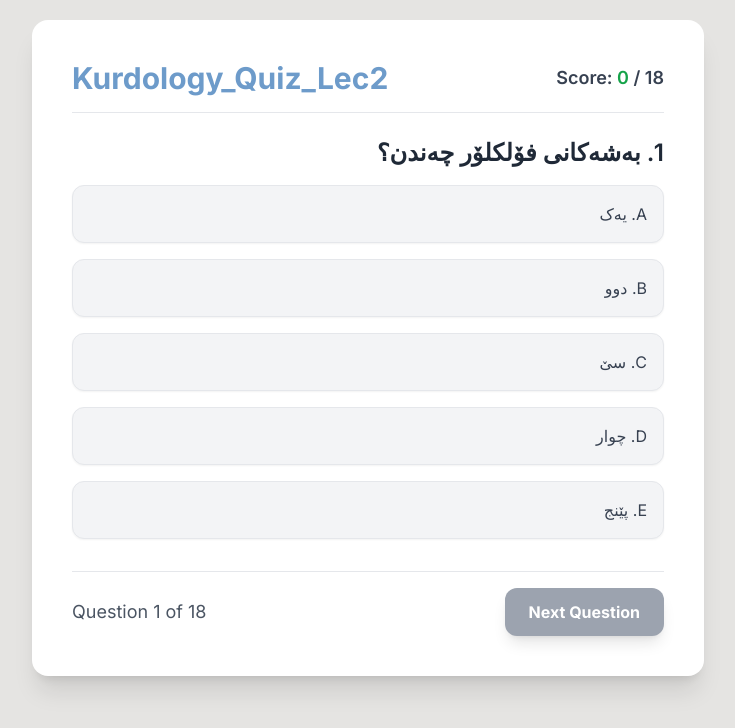
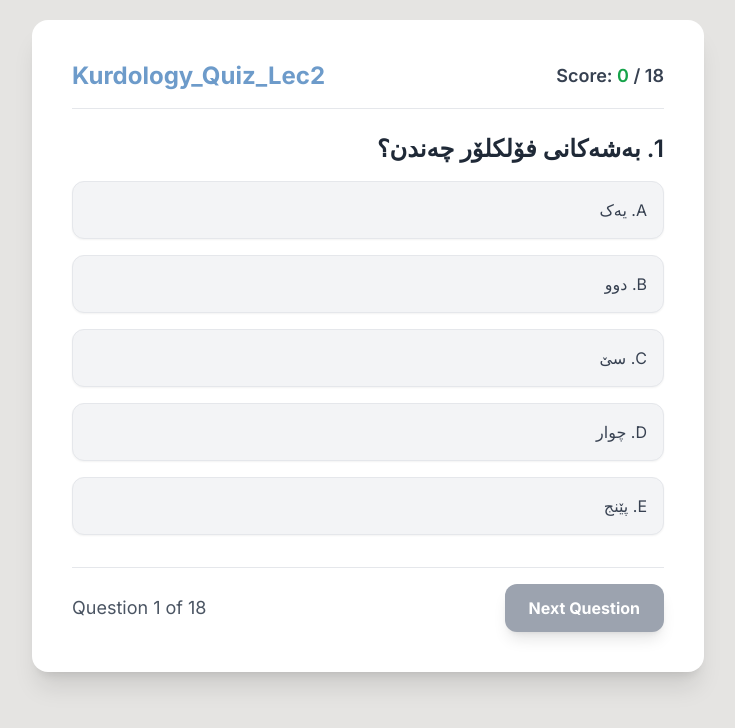
Before and after one commit to shabazrasheed10-rgb/Kurdology_quiz, a plain HTML site: page index.html in a window 1280 px wide. Shown: the whole page, without its empty margins (272-1007 px from the left). Drawn offline with nearby package versions, Linux system fonts and the light colour scheme.

Commit message:
Update index.html

```diff
--- a/index.html
+++ b/index.html
@@ -50,7 +50,7 @@
     <div class="text-lg font-semibold text-gray-700">
       Score: <span id="score-display" class="text-green-600">0</span> / <span id="total-questions">30</span>
     </div>
-    <h1 class="text-3xl font-bold text-[#6D9BCA]">Kurdology_Quiz_Lec2</h1>
+    <h1 class="text-2xl font-bold text-[#6D9BCA]">Kurdology_Quiz_Lec2</h1>
    </div>
 
    <div id="question-card" class="mb-8 min-h-24">
```
